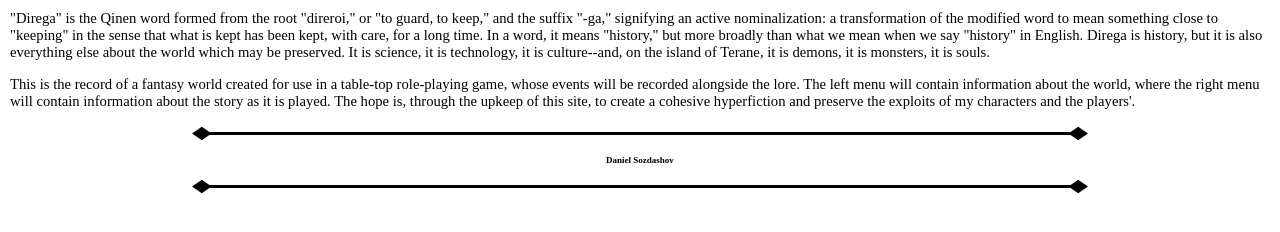
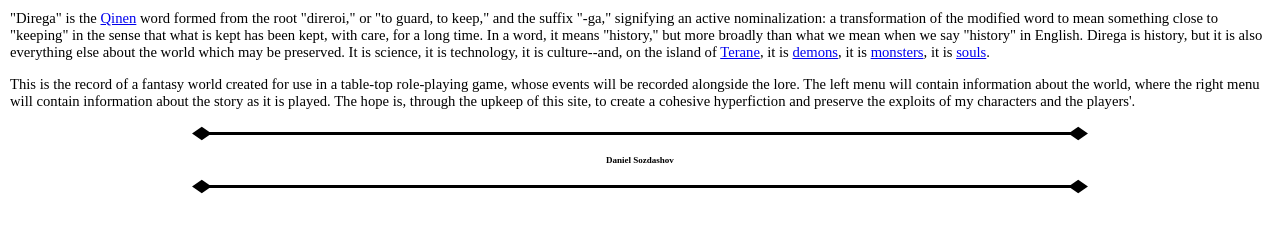
Before and after one commit to direga/direga, a plain HTML site: page Layout/Intro.html in a window 1280 px wide. Drawn offline with Linux system fonts and the light colour scheme.

Commit message:
links in intro

```diff
--- a/Layout/Intro.html
+++ b/Layout/Intro.html
@@ -8,7 +8,7 @@
 </head>
 
 <body>
-<p margin="50">"Direga" is the Qinen word formed from the root "direroi," or "to guard, to keep," and the suffix "-ga," signifying an active nominalization: a transformation of the modified word to mean something close to "keeping" in the sense that what is kept has been kept, with care, for a long time. In a word, it means "history," but more broadly than what we mean when we say "history" in English. Direga is history, but it is also everything else about the world which may be preserved. It is science, it is technology, it is culture--and, on the island of Terane, it is demons, it is monsters, it is souls.</p>
+<p margin="50">"Direga" is the <a href="/Left Menu/Culture/Qinen.html">Qinen</a> word formed from the root "direroi," or "to guard, to keep," and the suffix "-ga," signifying an active nominalization: a transformation of the modified word to mean something close to "keeping" in the sense that what is kept has been kept, with care, for a long time. In a word, it means "history," but more broadly than what we mean when we say "history" in English. Direga is history, but it is also everything else about the world which may be preserved. It is science, it is technology, it is culture--and, on the island of <a href="/Left Menu/Geography/Terane.html">Terane</a>, it is <a href="/Left Menu/Demons/main.html">demons</a>, it is <a href="/Left Menu/Beasts/main.html">monsters</a>, it is <a href="/Left Menu/Souls/main.html">souls</a>.</p>
 
 <p margin="50">This is the record of a fantasy world created for use in a table-top role-playing game, whose events will be recorded alongside the lore. The left menu will contain information about the world, where the right menu will contain information about the story as it is played. The hope is, through the upkeep of this site, to create a cohesive hyperfiction and preserve the exploits of my characters and the players'.
 </body>
```
